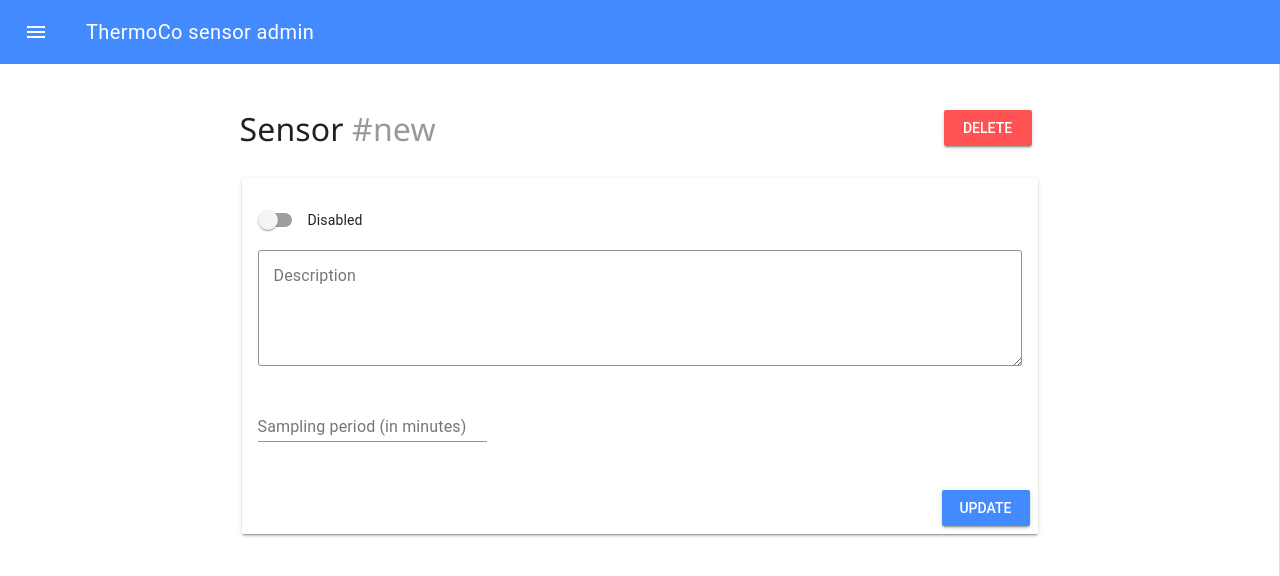
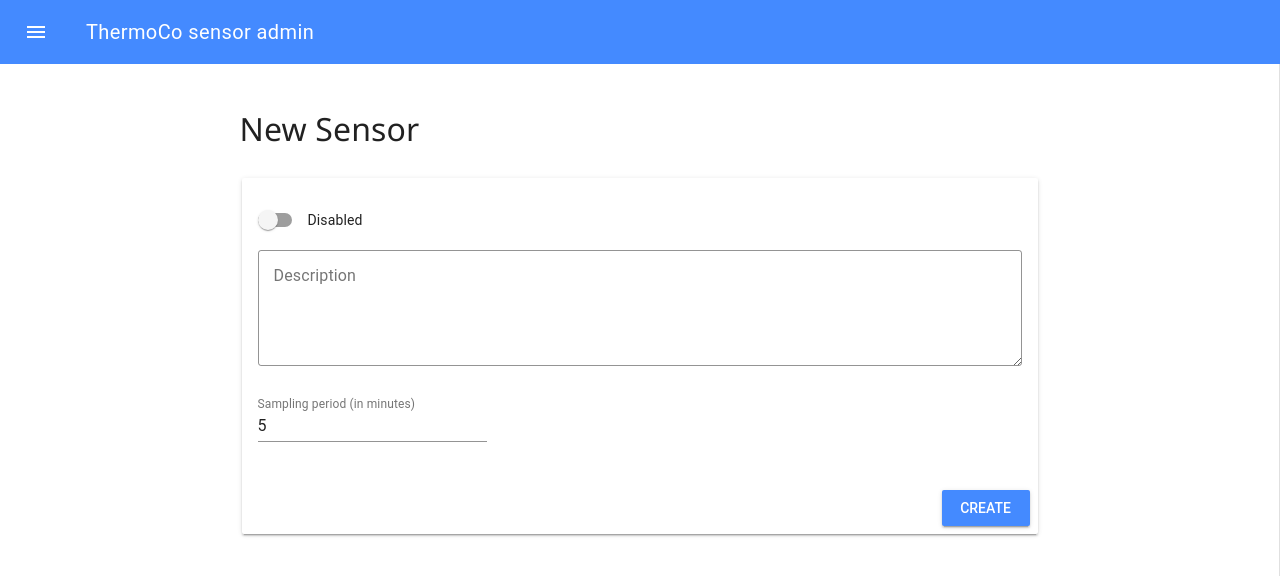
Before and after one commit to pfraces/thermoco-admin, a Vue app: page /sensors/new in a window 1280 px wide. Shown: the top 576 px of the page. Built offline with nearby package versions, Linux system fonts and the light colour scheme; no server answers.

Commit message:
added create sensor feature

```diff
--- a/src/components/SensorDetailView.vue
+++ b/src/components/SensorDetailView.vue
@@ -2,13 +2,14 @@
   <div>
     <div class="title">
       <h2>
+        <span v-if="!id">New</span>
         Sensor
-        <span class="sensor-id">#{{ $route.params.id }}</span>
+        <span v-if="id" class="sensor-id">#{{ id }}</span>
       </h2>
-      <md-button class="md-raised md-accent">Delete</md-button>
+      <md-button v-if="id" class="md-raised md-accent">Delete</md-button>
     </div>
 
-    <form novalidate @submit.prevent="update">
+    <form novalidate @submit.prevent="submit">
       <md-card>
         <md-card-content>
           <md-switch
@@ -38,7 +39,7 @@
         </md-card-content>
 
         <md-card-actions>
-          <md-button type="submit" class="md-raised md-primary">Update</md-button>
+          <md-button type="submit" class="md-raised md-primary">{{ id ? 'Update' : 'Create' }}</md-button>
         </md-card-actions>
       </md-card>
     </form>
@@ -60,18 +61,23 @@ import * as axios from 'axios';
 
 export default {
   name: 'SensorDetailView',
+  props: {
+    id: Number
+  },
   data: function () {
     return {
       sensor: {
-        id: this.$route.params.id,
-        description: null,
-        samplingPeriod: null,
-        isActive: null
+        id: this.id || null,
+        isActive: false,
+        description: "",
+        samplingPeriod: 5
       }
     };
   },
   created: function () {
-    this.fetchData();
+    if (this.id) {
+      this.fetchData();
+    }
   },
   methods: {
     authHeaders: function () {
@@ -82,15 +88,31 @@ export default {
     fetchData: function () {
       const conf = { headers: this.authHeaders() };
 
-      axios.get(`/api/v1/sensors/${this.sensor.id}`, conf).then(res => {
+      axios.get(`/api/v1/sensors/${this.id}`, conf).then(res => {
         this.sensor = res.data;
       });
     },
-    update: function () {
+    submit: function () {
+      if (this.id) {
+        this.update(this.id);
+      } else {
+        this.create();
+      }
+    },
+    create: function () {
       const conf = { headers: this.authHeaders() };
       const data = { ...this.sensor };
 
-      axios.put(`/api/v1/sensors/${this.sensor.id}`, data, conf).then(res => {
+      axios.post(`/api/v1/sensors`, data, conf).then(res => {
+        this.sensor = res.data;
+        this.$router.push({ path: '/sensors' });
+      });
+    },
+    update: function (id) {
+      const conf = { headers: this.authHeaders() };
+      const data = { ...this.sensor };
+
+      axios.put(`/api/v1/sensors/${id}`, data, conf).then(res => {
         this.sensor = res.data;
         this.$router.push({ path: '/sensors' });
       });
--- a/src/components/SensorsView.vue
+++ b/src/components/SensorsView.vue
@@ -2,7 +2,7 @@
   <div>
     <div class="title">
       <h2>Sensors</h2>
-      <md-button class="md-raised md-primary">Create</md-button>
+      <md-button @click="create" class="md-raised md-primary">Create</md-button>
     </div>
 
     <ul>
@@ -115,6 +115,9 @@ export default {
         this.sensors = res.data;
       });
     },
+    create: function () {
+      this.$router.push({ path: '/sensors/new' });
+    },
     edit: function (id) {
       this.$router.push({ path: `/sensors/${id}` });
     }
--- a/src/router.js
+++ b/src/router.js
@@ -8,10 +8,15 @@ const routes = [
   { path: '/', redirect: '/login' },
   { path: '/login', component: LoginView },
   { path: '/sensors', component: SensorsView },
-  { path: '/sensors/:id', component: SensorDetailView },
+  { path: '/sensors/new', component: SensorDetailView },
+  {
+    path: '/sensors/:id',
+    component: SensorDetailView,
+    props: (route) => ({ id: parseInt(route.params.id, 10) })
+  }
 ];
 
 export default new VueRouter({
   mode: 'history',
-  routes: routes,
+  routes: routes
 });
```
Also changed, not shown: src/main.js (+4 -4 lines), .prettierrc.json.
